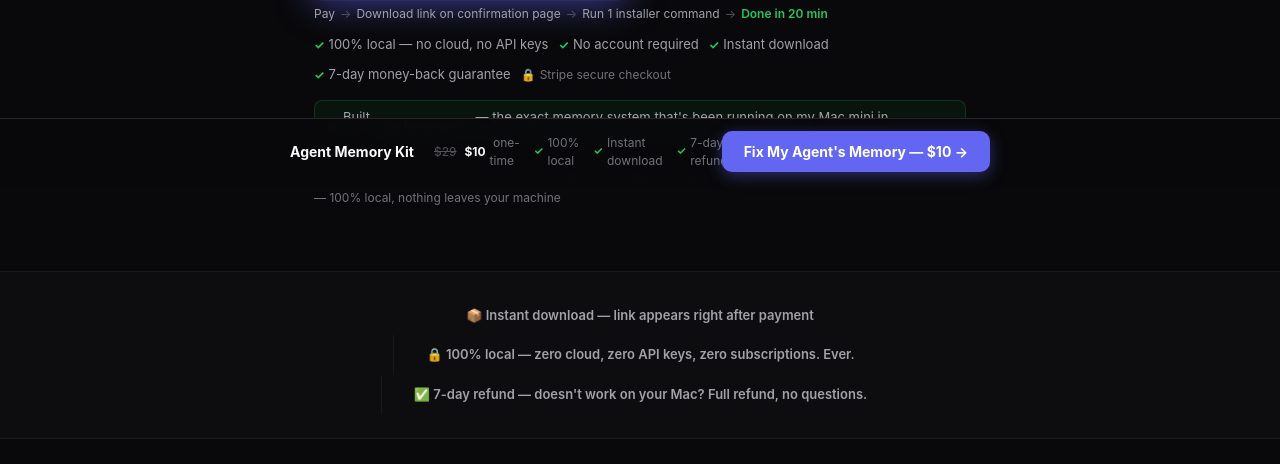
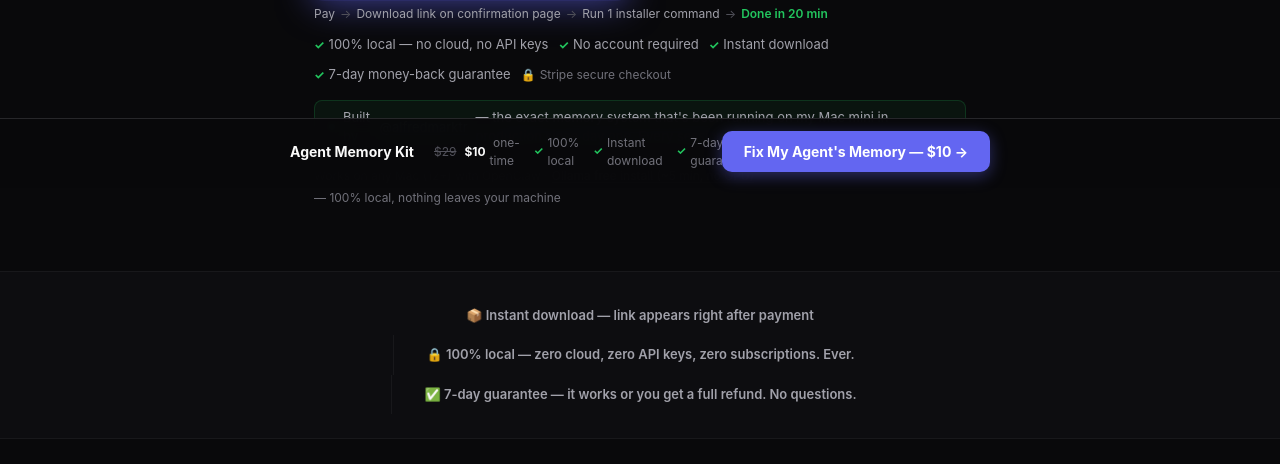
Before and after one commit to marcoiaq/agent-memory-kit, a Next.js app: page / in a window 1280 px wide. Shown: the part 682-1146 px from the top of the page. Built offline with nearby package versions, Linux system fonts and the light colour scheme.

Commit message:
ux: reframe guarantee copy — positive-first framing on proof bar + scroll bar; sharpen FAQ heading

```diff
--- a/app/components/DesktopScrollBar.tsx
+++ b/app/components/DesktopScrollBar.tsx
@@ -125,7 +125,7 @@ export default function DesktopScrollBar() {
               <span className="desktop-scroll-bar-trust-item"><span style={{textDecoration:'line-through', color:'#52525b', marginRight:'4px'}}>$29</span><strong style={{color:'#fafafa'}}>$10</strong>&nbsp;one-time</span>
               <span className="desktop-scroll-bar-trust-item check">100% local</span>
               <span className="desktop-scroll-bar-trust-item check">Instant download</span>
-              <span className="desktop-scroll-bar-trust-item check">7-day refund</span>
+              <span className="desktop-scroll-bar-trust-item check">7-day guarantee</span>
               <span className="desktop-scroll-bar-stripe">🔒 Stripe</span>
             </div>
           </div>
--- a/app/page.tsx
+++ b/app/page.tsx
@@ -511,7 +511,7 @@ export default function Home() {
               🔒 100% local — zero cloud, zero API keys, zero subscriptions. Ever.
             </div>
             <div className="proof-stat">
-              ✅ 7-day refund — doesn&apos;t work on your Mac? Full refund, no questions.
+              ✅ 7-day guarantee — it works or you get a full refund. No questions.
             </div>
           </div>
         </div>
@@ -829,7 +829,7 @@ export default function Home() {
       {/* FAQ */}
       <div className="faq" id="faq">
         <div className="wrap">
-          <h2>Everything you need to know before you buy</h2>
+          <h2>Common questions, straight answers.</h2>
           <FaqAccordion />
         </div>
       </div>
```
